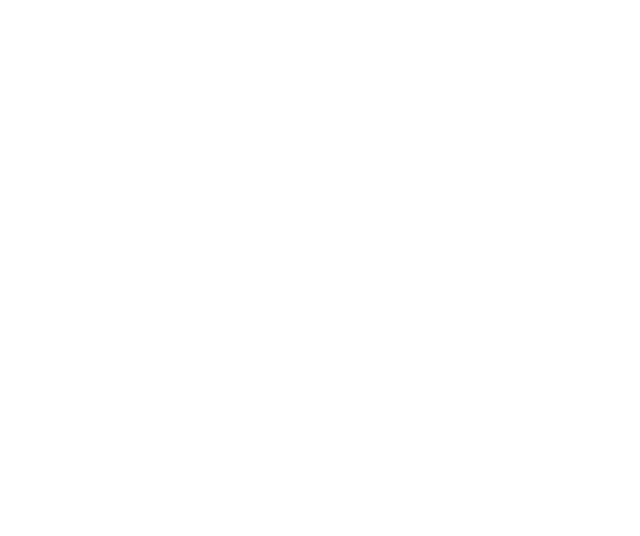
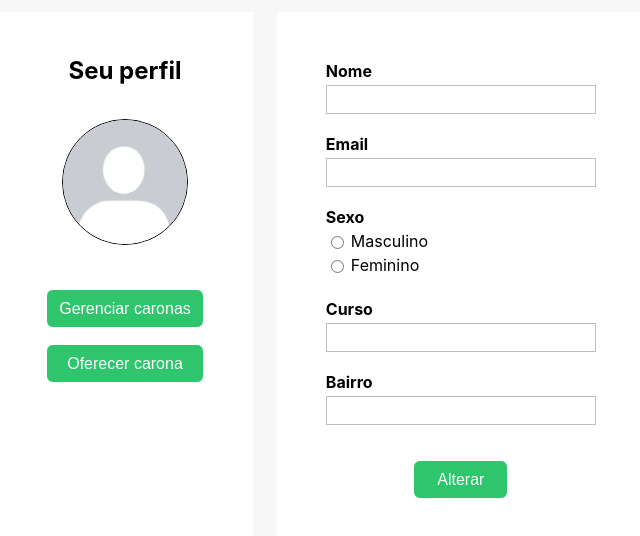
Before and after one commit to guilherme13c/TP1-ES, a React (Create React App) app in the folder frontend/: page /profile in a window 1280 px wide. Before the commit this address had no page. Shown: the part 120-656 px from the top of the page, without its empty margins (319-959 px from the left). Built offline with nearby package versions, Linux system fonts and the light colour scheme.

Commit message:
Iniciar página de perfil

```diff
--- a/frontend/src/App.css
+++ b/frontend/src/App.css
@@ -35,6 +35,7 @@
 .form .check{
   flex-direction: row;
   margin-bottom: 0px;
+  align-items:start;
 }
 
 .form label>span,.form .label>span{
@@ -44,26 +45,41 @@
 
 .form .check>span{
   font-weight: normal;
+}
+
+.form .check>span:first-child{
   margin-right: 4px;
 }
 
-.form input{
+.form .check>span:last-child{
+  margin-left: 4px;
+}
+
+.form input:not([type=radio]){
   font: inherit;
   padding: 4px 6px 3px;
   border:1px solid #bfbfbf;
 }
 
-.form button{
+.form input[type=radio]{
+  position: relative;
+  top:2px;
+}
+
+.form button,.button{
   display: block;
   margin: 35px auto 28px;
-  font-weight: bold;
   font-size: inherit;
-  padding:14px 16px 13px;
+  padding:10px 12px 9px;
   border-radius: 7px;
   min-width: 95px;
   background-color: #2ec56d;
   color:white;
   border:1px solid #ffffff;
+}
+
+.form button:last-child{
+  margin-bottom: 0;
 }
 
 .small{
--- a/frontend/src/index.js
+++ b/frontend/src/index.js
@@ -8,6 +8,7 @@
 import Home from "./pages/home";
 import OfferRide from "./pages/offer_ride";
 import Rides from "./pages/rides";
+import Profile from "./pages/profile";
 
 export default function App() {
   return (
@@ -18,6 +19,7 @@
         <Route path="/register/" element={<Register />}/>
         <Route path="/offer_ride/" element={<OfferRide />} />
         <Route path="/rides/" element={<Rides />}/>
+        <Route path="/profile/" element={<Profile />}/>
       </Routes>
     </BrowserRouter>
   );
--- /dev/null
+++ b/frontend/src/pages/profile.jsx
@@ -0,0 +1,93 @@
+import React, { useState } from 'react';
+import "../profile.css";
+
+function Profile() {
+    const [formData, setFormData] = useState({email: "", person_name: "", gender: "", course: "", neighbourhood: "", password: "", passwordConfirm: ""});
+
+    const handleChange = (event) => {
+        const { name, value } = event.target;
+        setFormData((prevFormData) => ({...prevFormData, [name]: value}));
+    }
+
+    const handleSubmit = async (event) => {
+        if (formData.password !== formData.passwordConfirm) {
+            alert("A senha difere da confirmação!")
+            return
+        }
+        if (formData.password.length < 8) {
+            alert("A senha deve ter pelo menos 8 caracteres")
+            return
+        }
+
+        event.preventDefault();
+        let fd2={...formData};
+        delete fd2.passwordConfirm;
+        fd2.name=formData.person_name;
+        delete fd2.person_name;
+
+        try {
+            const response = await fetch("http://127.0.0.1:8080/register", {
+                method: "POST",
+                headers: {
+                    'Content-Type': 'application/json'
+                },
+                body: JSON.stringify(fd2)
+            });
+
+            if (response.ok) {
+                const data = await response.json();
+
+                console.log(data);
+                localStorage.setItem('access_token', data.access_token)
+                localStorage.setItem('email', data.email)
+                window.location.href = '/offer_ride'
+            } else {
+                throw new Error("register API request failed.")
+            }
+        } catch (error) {
+            console.log(error);
+        }
+    }
+
+    return (
+        <div className='prof'>
+            <div className='left'>
+                <h2>Seu perfil</h2>
+                <img src={require("../default.jpg")} class='profile_pic' />
+                <button type='submit' class="button">Gerenciar caronas</button>
+                <button type='submit' class="button">Oferecer carona</button>
+            </div>
+            <div className='form'>
+            <form onSubmit={handleSubmit}>
+                <label><span>Nome</span>
+                    <input name='person_name' type='text' onChange={handleChange} value={formData.person_name}/>
+                </label>
+                <label><span>Email</span>
+                    <input name='email' type='text' onChange={handleChange} value={formData.email}/>
+                </label>
+                <label><span>Sexo</span>
+                    <div onChange={handleChange}>
+                        <label className="check">
+                            <input name='gender' type='radio' value='M' id='Male'/>
+                            <span>Masculino</span>
+                        </label>
+                        <label className="check">
+                            <input name='gender' type='radio' value='F' id='Female'/>
+                            <span>Feminino</span>
+                        </label>
+                    </div>
+                </label>
+                <label><span>Curso</span>
+                    <input name='course' type='text' onChange={handleChange} value={formData.course}/>
+                </label>
+                <label><span>Bairro</span>
+                    <input name='neighbourhood' type='text' onChange={handleChange} value={formData.neighbourhood}/>
+                </label>
+                <button type='submit'>Alterar</button>
+            </form>
+            </div>
+        </div>
+    );
+}
+
+export default Profile;
--- /dev/null
+++ b/frontend/src/profile.css
@@ -0,0 +1,39 @@
+body{
+    display: flex;
+    align-items: center;
+    justify-content: center;
+    height:100vh;
+    background-color: #f7f7f7;
+}
+
+.prof{
+    display: flex;
+    flex-direction: row;
+}
+
+.profile_pic{
+    border-radius: 50%;
+    width:124px;
+    display:block;
+    margin-bottom:28px;
+    border:1px solid black;
+}
+
+.left{
+    padding: 44px 49px 49px;
+    background-color: #ffffff;
+    margin-right: 24px;
+    display: flex;
+    flex-direction: column;
+    align-items: center;
+}
+
+.left button{
+    margin: 16px 0 0 0;
+    width:100%;
+}
+
+.left h2{
+    margin-top:0;
+    margin-bottom:34px;
+}
```
Also changed, not shown: frontend/src/default.jpg (added).
